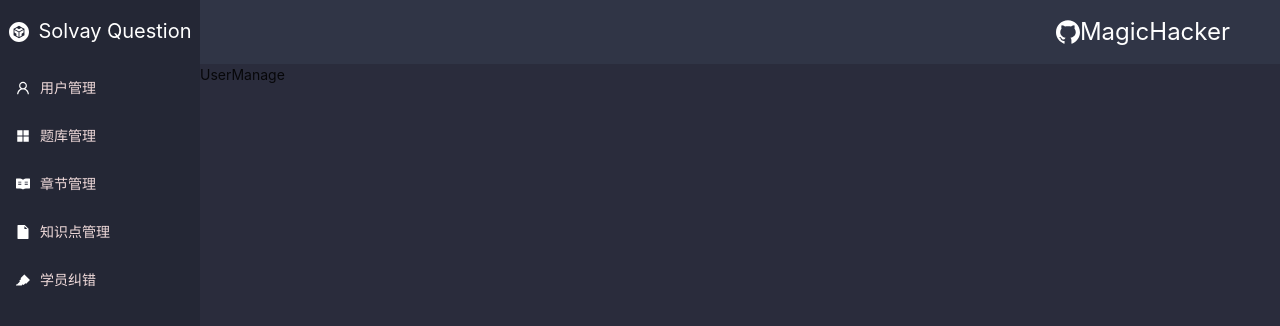
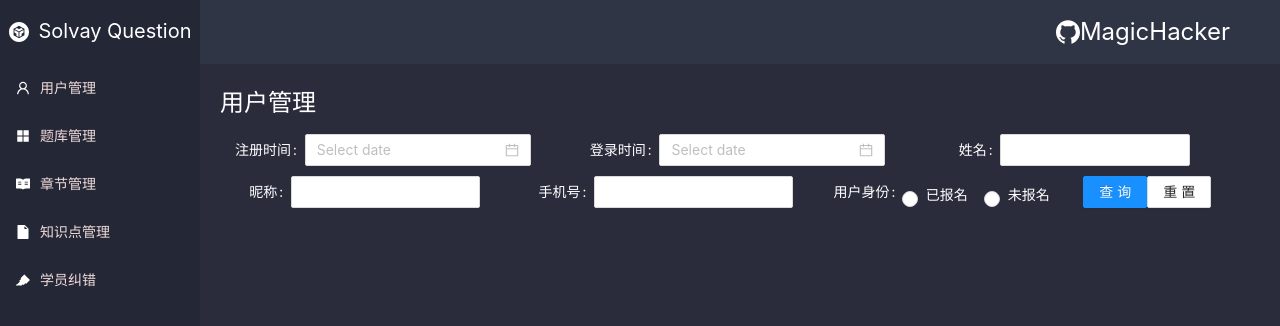
Before and after one commit to MagicHacker/Solvay-Question, a React app: page /#/homepage/userManage in a window 1280 px wide. Shown: the top 326 px of the page. Built offline with nearby package versions, Linux system fonts and the light colour scheme.

Commit message:
feat:构建用户管理查询表单

```diff
--- a/src/pages/homePage/index.less
+++ b/src/pages/homePage/index.less
@@ -48,5 +48,6 @@
   }
   .homepage_content {
     background-color: #2a2c3c;
+    color: #fff;
   }
 }
--- a/src/pages/userManage/index.js
+++ b/src/pages/userManage/index.js
@@ -1,7 +1,45 @@
 import React, { Component } from 'react';
-
+import { Form, DatePicker, Input, Radio, Button } from 'antd';
+import './index.less';
 export default class UserManage extends Component {
+  constructor(props) {
+    super(props);
+    this.state = {};
+  }
   render() {
-    return <div>UserManage</div>;
+    return (
+      <div className="user_manage_wrapper">
+        <div className="user_manage_title">用户管理</div>
+        <div className="user_manage_search">
+          <Form layout="inline">
+            <Form.Item label="注册时间:" labelCol={{ span: 6 }} wrapperCol={{ span: 16 }} style={{ marginTop: 10 }}>
+              <DatePicker showTime />
+            </Form.Item>
+            <Form.Item label="登录时间:" labelCol={{ span: 6 }} wrapperCol={{ span: 16 }} style={{ marginTop: 10 }}>
+              <DatePicker showTime />
+            </Form.Item>
+            <Form.Item label="姓名:" labelCol={{ span: 6 }} wrapperCol={{ span: 16 }} style={{ marginTop: 10 }}>
+              <Input />
+            </Form.Item>
+            <Form.Item label="昵称:" labelCol={{ span: 6 }} wrapperCol={{ span: 16 }} style={{ marginTop: 10 }}>
+              <Input />
+            </Form.Item>
+            <Form.Item label="手机号:" labelCol={{ span: 6 }} wrapperCol={{ span: 16 }} style={{ marginTop: 10 }}>
+              <Input />
+            </Form.Item>
+            <Form.Item label="用户身份:" style={{ marginTop: 10 }} labelCol={{ span: 7 }} wrapperCol={{ span: 17 }}>
+              <Radio.Group>
+                <Radio value="">已报名</Radio>
+                <Radio value="">未报名</Radio>
+              </Radio.Group>
+            </Form.Item>
+            <Form.Item style={{ marginTop: 10 }}>
+              <Button type="primary">查询</Button>
+              <Button>重置</Button>
+            </Form.Item>
+          </Form>
+        </div>
+      </div>
+    );
   }
 }
--- a/src/pages/userManage/index.less
+++ b/src/pages/userManage/index.less
@@ -0,0 +1,15 @@
+.user_manage_wrapper {
+  width: 100%;
+  height: 100%;
+  padding: 20px;
+  .user_manage_title {
+    width: 100%;
+    height: 40px;
+    font-size: 24px;
+  }
+  .user_manage_search {
+    label {
+      color: #fff;
+    }
+  }
+}
```
